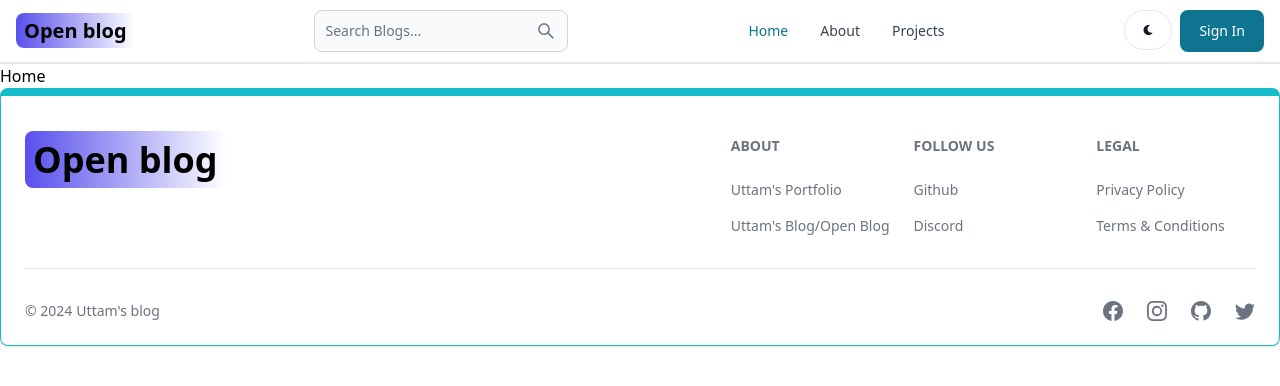
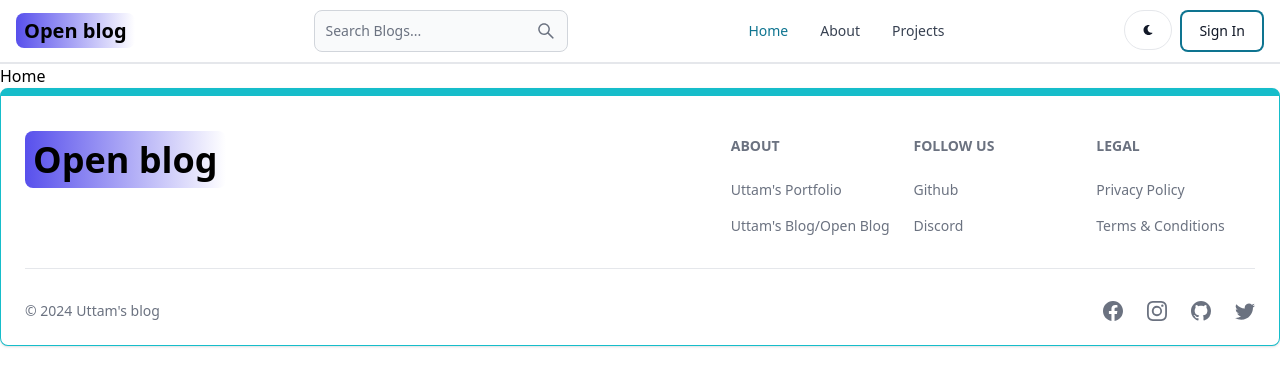
Before and after one commit to uttam-on-git/open-blog, a React (Vite) app in the folder client/: page / in a window 1280 px wide. Shown: the top 386 px of the page. Built offline with nearby package versions, Linux system fonts and the light colour scheme; no server answers.

Commit message:
update header component with user data

```diff
--- a/client/src/components/Header.jsx
+++ b/client/src/components/Header.jsx
@@ -1,11 +1,13 @@
-import { Button, Navbar, TextInput } from "flowbite-react";
+import { Button, Navbar, TextInput, Dropdown, Avatar } from "flowbite-react";
 import { Link, useLocation } from "react-router-dom";
 import { AiOutlineSearch } from "react-icons/ai";
 import { FaMoon } from "react-icons/fa";
 import React from "react";
+import { useSelector } from 'react-redux'
 
 export default function Header() {
   const path = useLocation().pathname;
+  const {currentUser} = useSelector(state => state.user)
   return (
     <Navbar className="border-b-2">
       <Link
@@ -38,10 +40,35 @@
         <Button className="w-12 h-10 hidden sm:inline" color="gray" pill>
           <FaMoon />
         </Button>
-
-        <Link to="/sign-in">
-          <Button>Sign In</Button>
-        </Link>
+          {currentUser ? (
+            <Dropdown
+              arrowIcon={false}
+              inline
+              label={
+                <Avatar
+                alt='user'
+                img={currentUser.profilePicture}
+                rounded
+                />
+              }
+            >
+              <Dropdown.Header>
+                <span className="block text-sm">@{currentUser.username}</span>
+                <span className="block text-sm font-medium truncate">{currentUser.email}</span>
+              </Dropdown.Header>
+              <Link to={'/dashboard?tab=profile'}>
+                <Dropdown.Item>Profile</Dropdown.Item>
+                <Dropdown.Divider/>
+                <Dropdown.Item>Sign out</Dropdown.Item>
+              </Link>
+            </Dropdown>
+          ):
+          (
+            <Link to="/sign-in">
+            <Button outline>Sign In</Button>
+          </Link>
+          )
+          }
         <Navbar.Toggle/>
       </div>
       <Navbar.Collapse>
```
